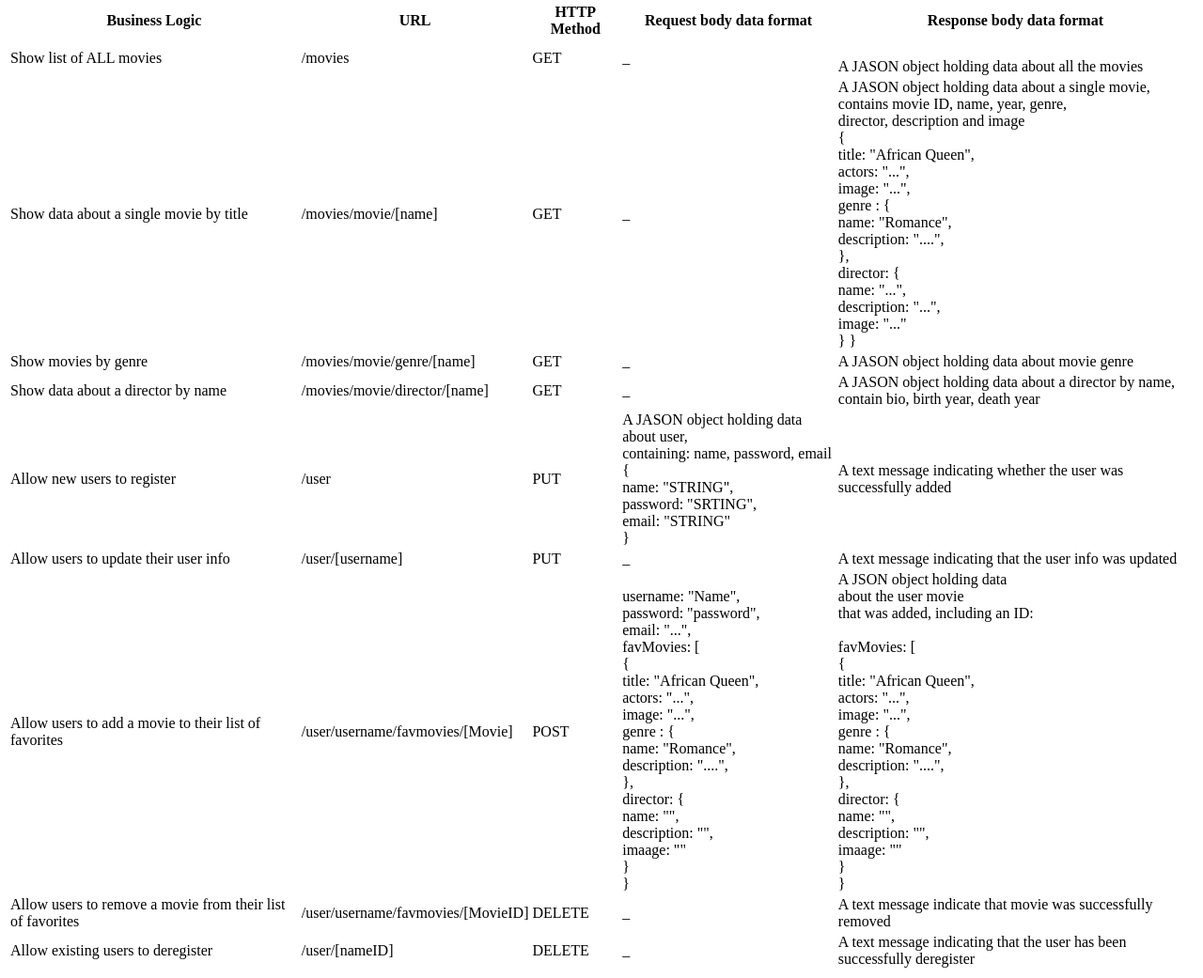
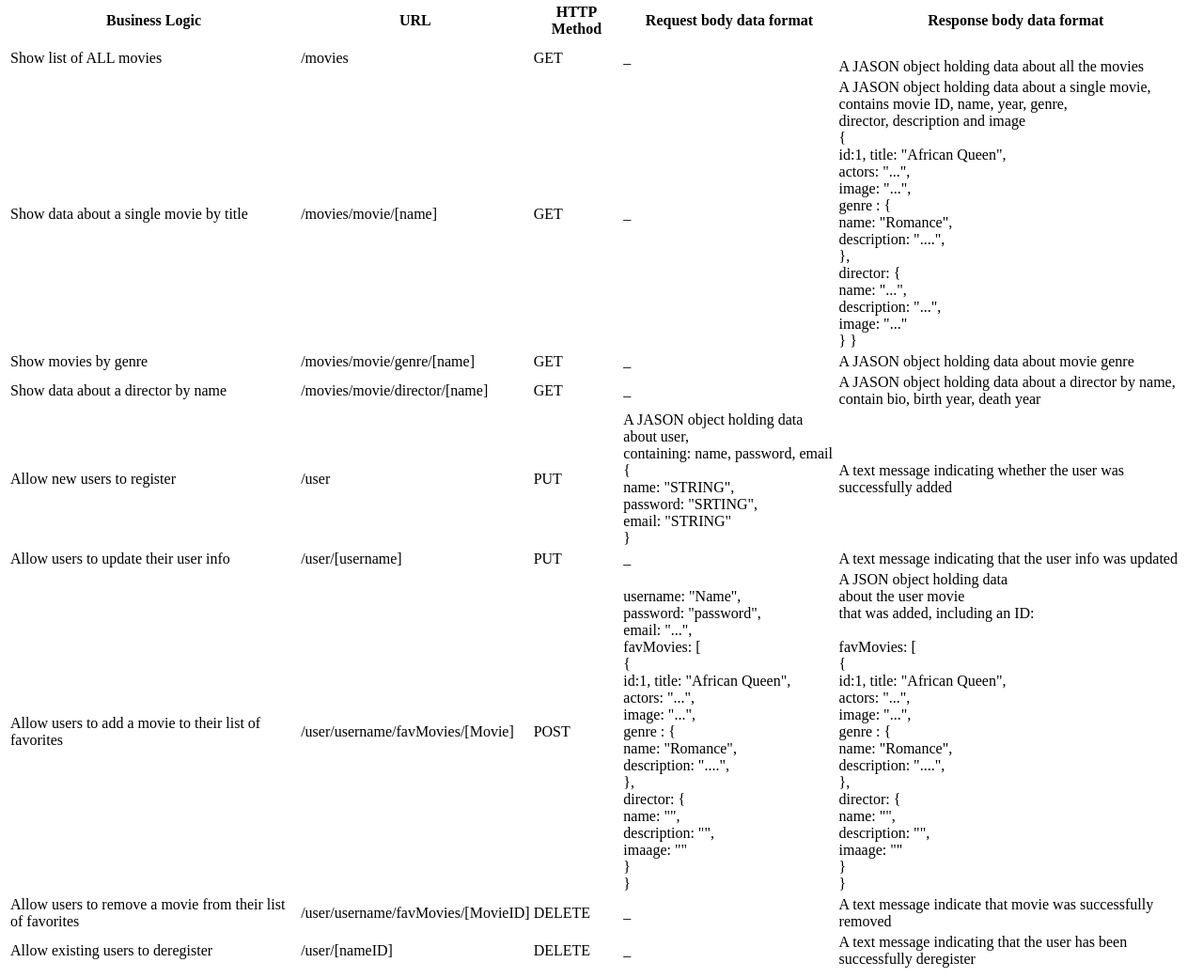
Before and after one commit to DarkoLanovic/movie_api, a website: page public/documentation.html in a window 1280 px wide. Shown: the part 115-1156 px from the top of the page at 94% size. Drawn offline with Linux system fonts and the light colour scheme.

Commit message:
initial commit

```diff
--- a/public/documentation.html
+++ b/public/documentation.html
@@ -36,6 +36,7 @@
                   <td>A JASON object holding data about a single movie, <br> contains movie ID, name, year, genre, <br> director, description and image
                         <br>
                          { <br>
+                            id:1,
                             title: "African Queen", <br>
                             actors: "...", <br>
                             image: "...", <br>
@@ -88,7 +89,7 @@
                   </tr>
                   <tr>
                     <td>Allow users to add a movie to their list of favorites</td>
-                    <td>/user/username/favmovies/[Movie]</td>
+                    <td>/user/username/favMovies/[Movie]</td>
                     <td>POST</td>
                     <td>
                         <br>
@@ -97,6 +98,7 @@
                         email: "...", <br>
                         favMovies: [ <br>
                             { <br>
+                                id:1,
                                 title: "African Queen", <br>
                                 actors: "...", <br>
                                 image: "...", <br>
@@ -116,6 +118,7 @@
                         <br>
                         favMovies: [ <br>
                             { <br>
+                                id:1,
                                 title: "African Queen", <br>
                                 actors: "...", <br>
                                 image: "...", <br>
@@ -133,7 +136,7 @@
                   </tr>
                   <tr>
                     <td>Allow users to remove a movie from their list of favorites</td>
-                    <td>/user/username/favmovies/[MovieID]</td>
+                    <td>/user/username/favMovies/[MovieID]</td>
                     <td>DELETE</td>
                     <td>_</td>
                     <td>A text message indicate that movie was successfully removed</td>
```
Also changed, not shown: data.js (+10 -0 lines).
